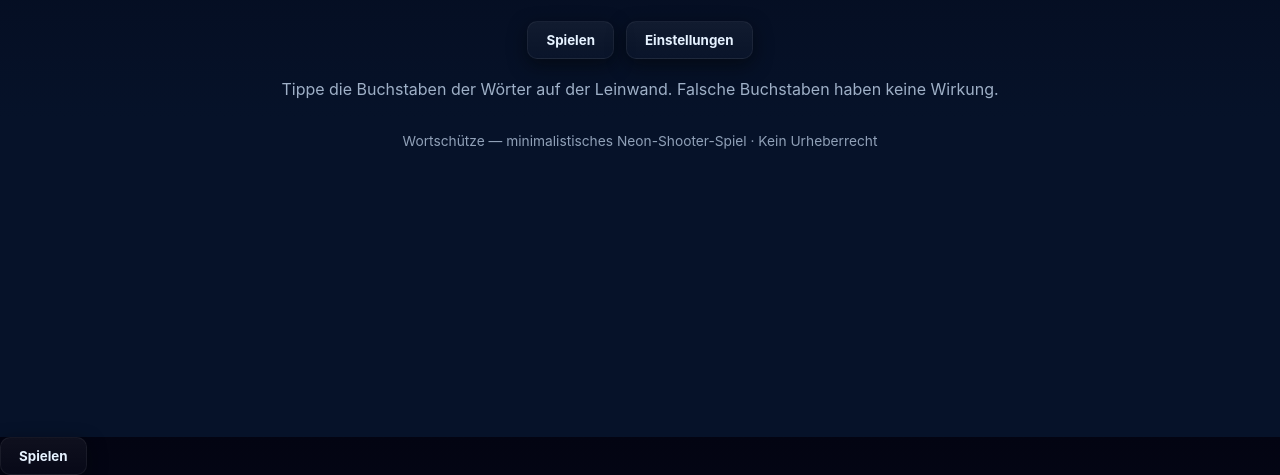
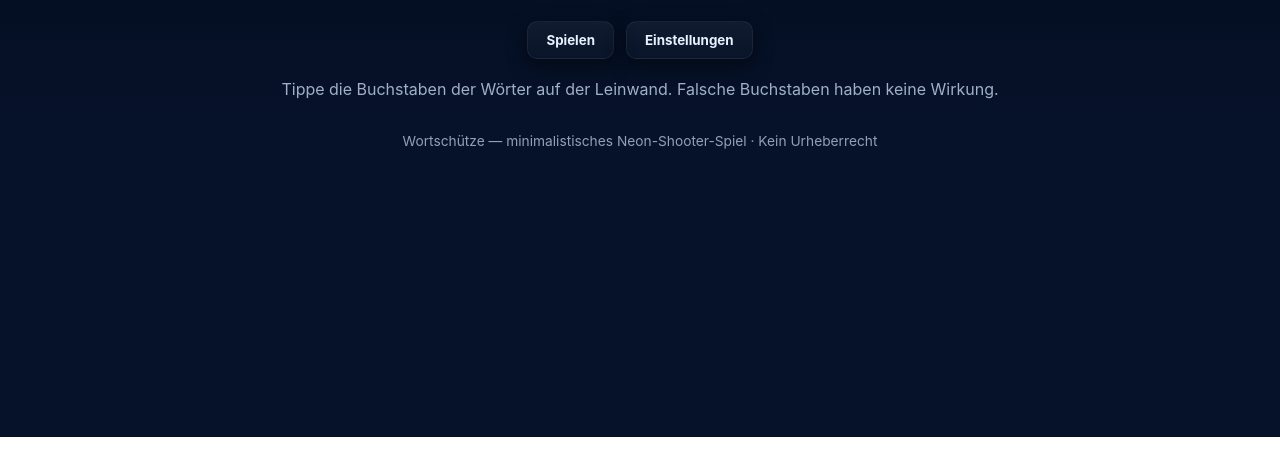
Before and after one commit to lebob-lgtm/wortschuetze, a plain HTML site: page index.html in a window 1280 px wide. Shown: the part 363-838 px from the top of the page. After the commit the page ends 800 px from the top, so only its background shows below. Drawn offline with Linux system fonts and the light colour scheme.

Commit message:
Update index.html

```diff
--- a/index.html
+++ b/index.html
@@ -14,7 +14,7 @@
     <section id="menu" class="screen visible">
       <h1 id="game-title">Wortschütze</h1>
       <div class="menu-buttons">
-        <button id="btn-play">Spielen</button>
+        <button id="playButton">Spielen</button>
         <button id="btn-settings">Einstellungen</button>
       </div>
       <p class="hint">Tippe die Buchstaben der Wörter auf der Leinwand. Falsche Buchstaben haben keine Wirkung.</p>
@@ -70,5 +70,3 @@
   <script src="script.js"></script>
 </body>
 </html>
-
-<button id="playButton">Spielen</button>
```
